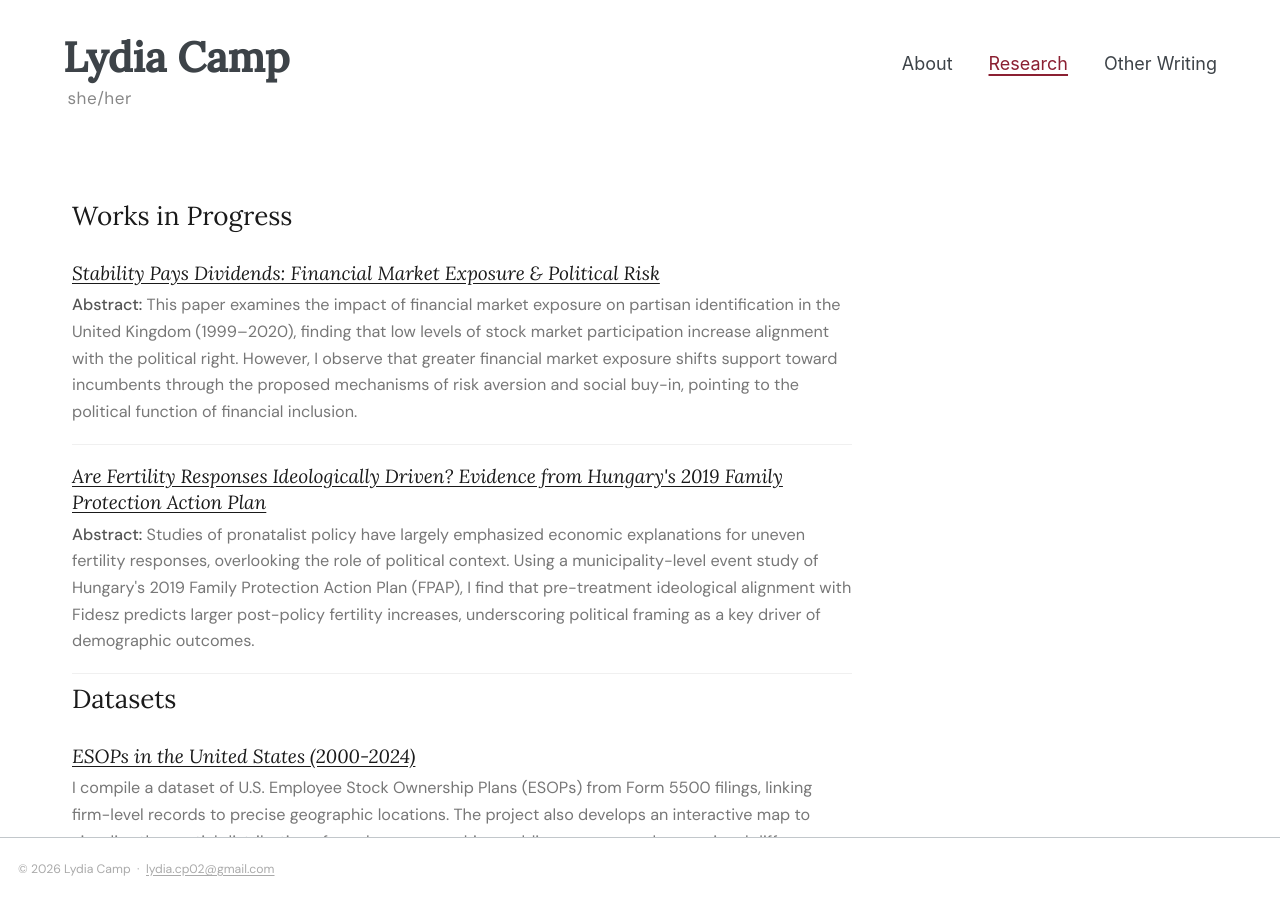
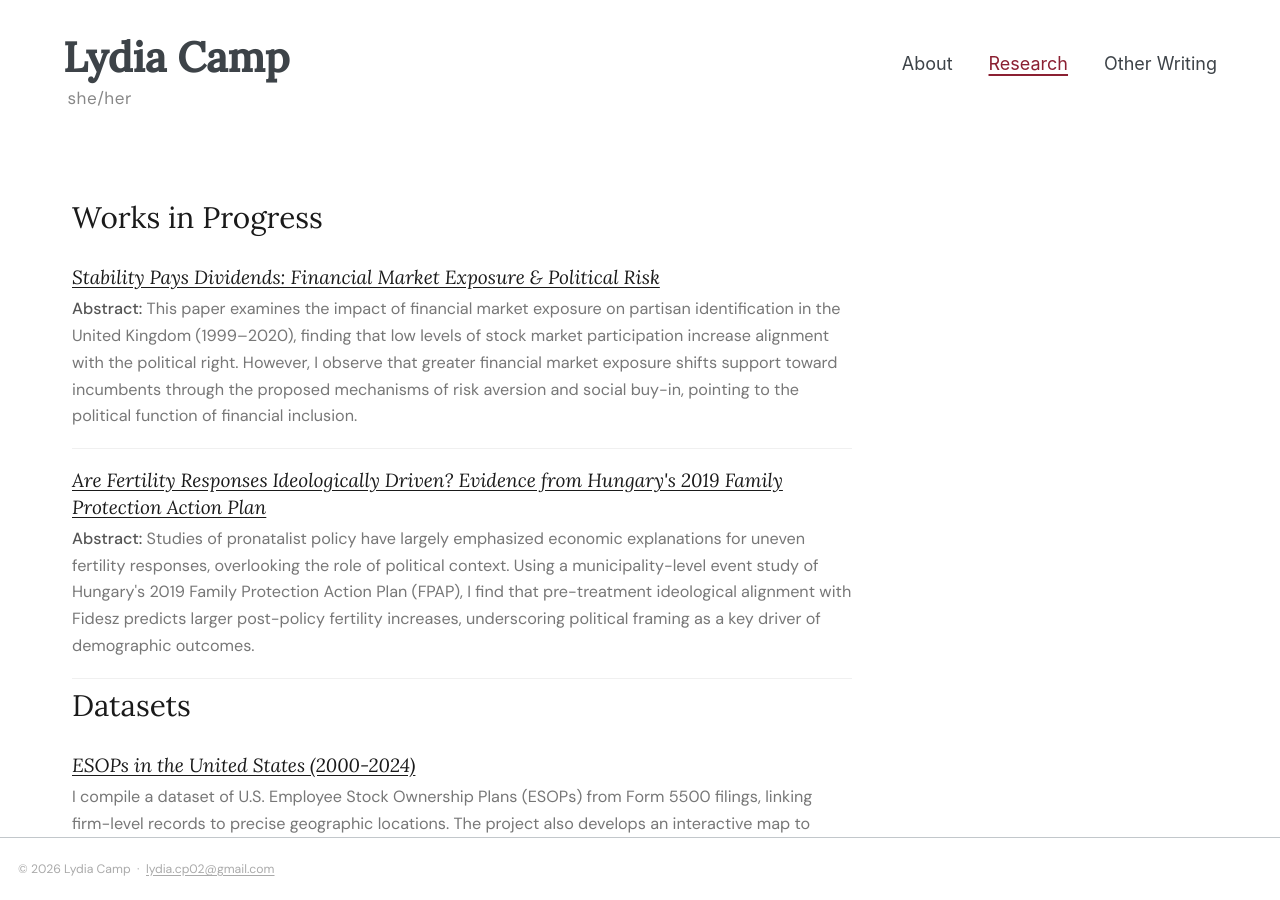
Before and after one commit to lydiagcamp/lydiagcamp.github.io, a Jekyll site: the page built from _pages/publications.html, in a window 1280 px wide and 900 px high. Built offline with Jekyll 4.4.1, drawn with Linux system fonts in a browser that asks for light colours.

Commit message:
Increase research section label font size
Co-Authored-By: Claude Sonnet 4.6 <noreply@anthropic.com>

```diff
--- a/_pages/publications.html
+++ b/_pages/publications.html
@@ -71,7 +71,7 @@ redirect_from:
 
   .research-section-label {
     font-family: 'Lora', serif;
-    font-size: 1.45rem;
+    font-size: 1.65rem;
     font-weight: 400;
     color: #1a1a1a;
     margin: 0;
```
